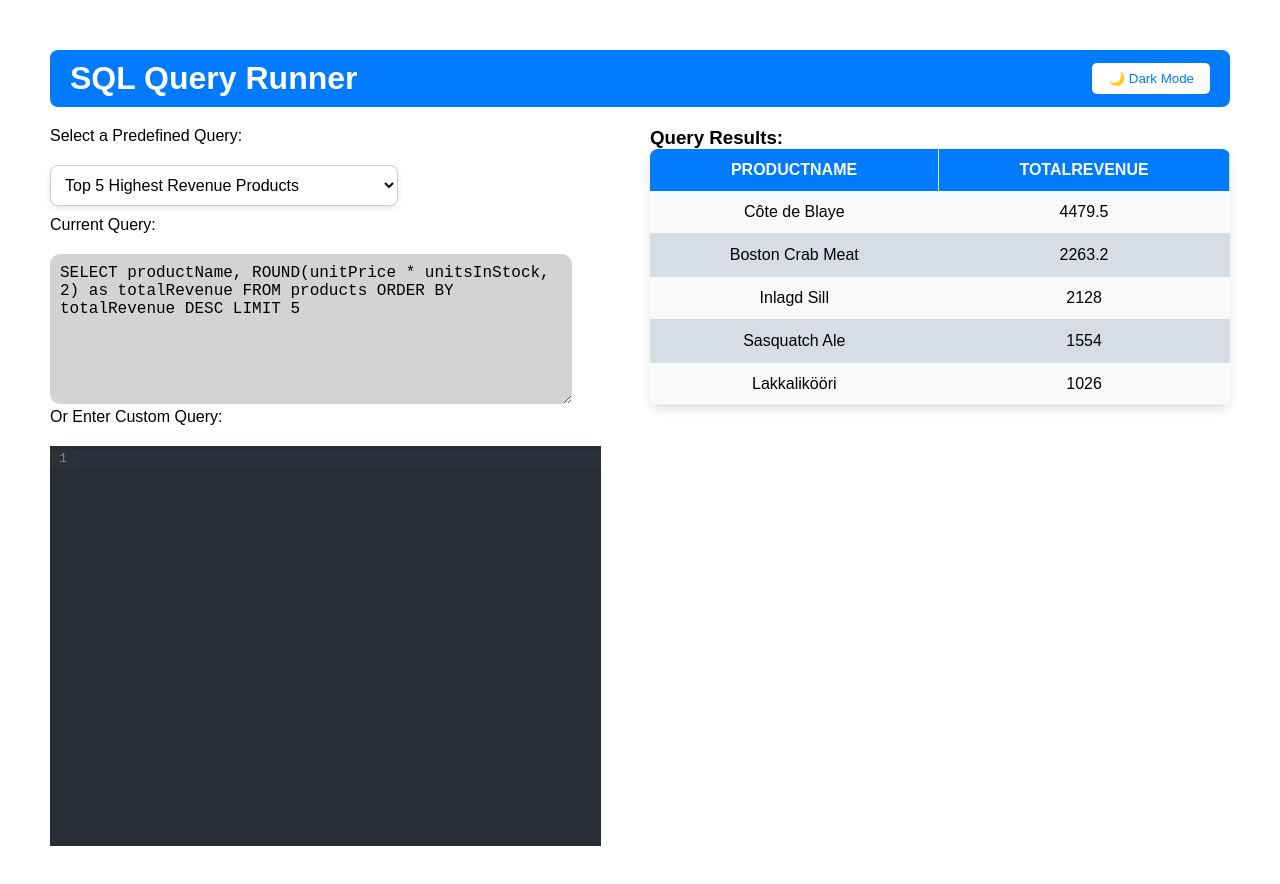
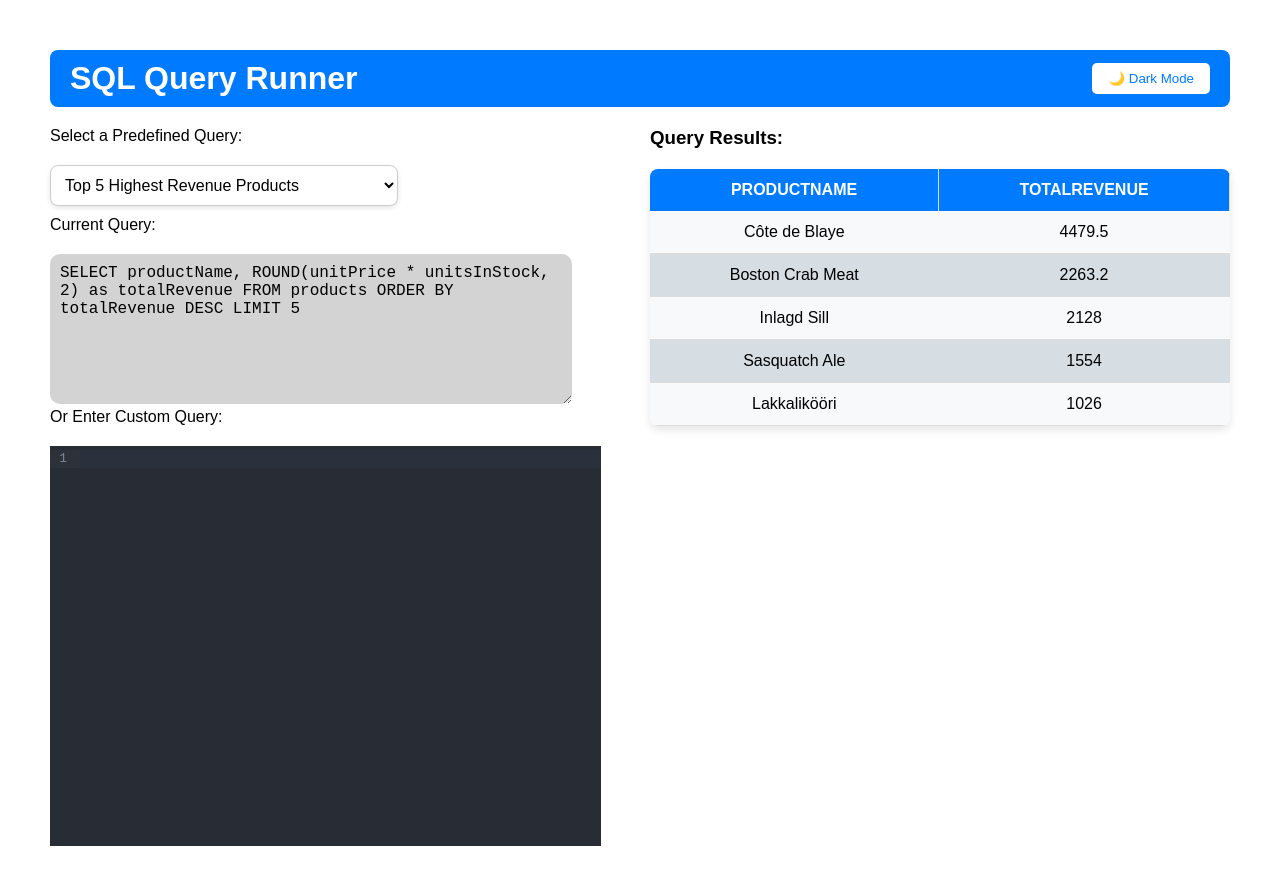
Before and after one commit to Akshatverma01/SQL-Runner, a React (Vite) app: page / in a window 1280 px wide. Shown: the top 884 px of the page. Built offline with nearby package versions, Linux system fonts and the light colour scheme.

Commit message:
added comments and fix styling

```diff
--- a/src/components/DataTable.jsx
+++ b/src/components/DataTable.jsx
@@ -12,6 +12,7 @@ const DataTable = ({ selectedQuery }) => {
           overflow: "hidden",
           boxShadow: "0 4px 8px rgba(0, 0, 0, 0.1)",
           backgroundColor: "#fff",
+          marginTop:"20px"
         }}
       >
         <thead>
```
Also changed, not shown: src/pages/Home.jsx (+6 -4 lines).
